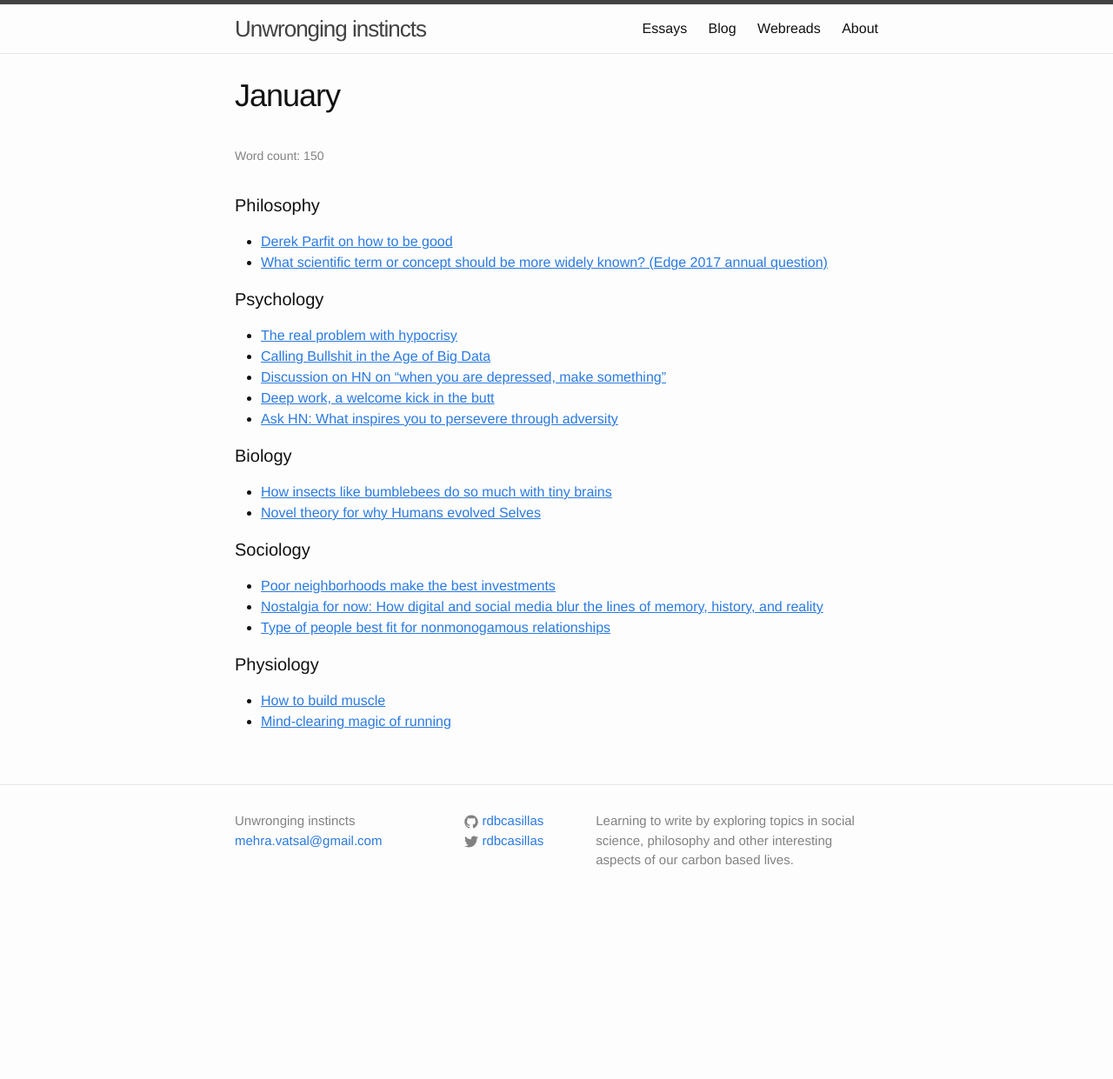
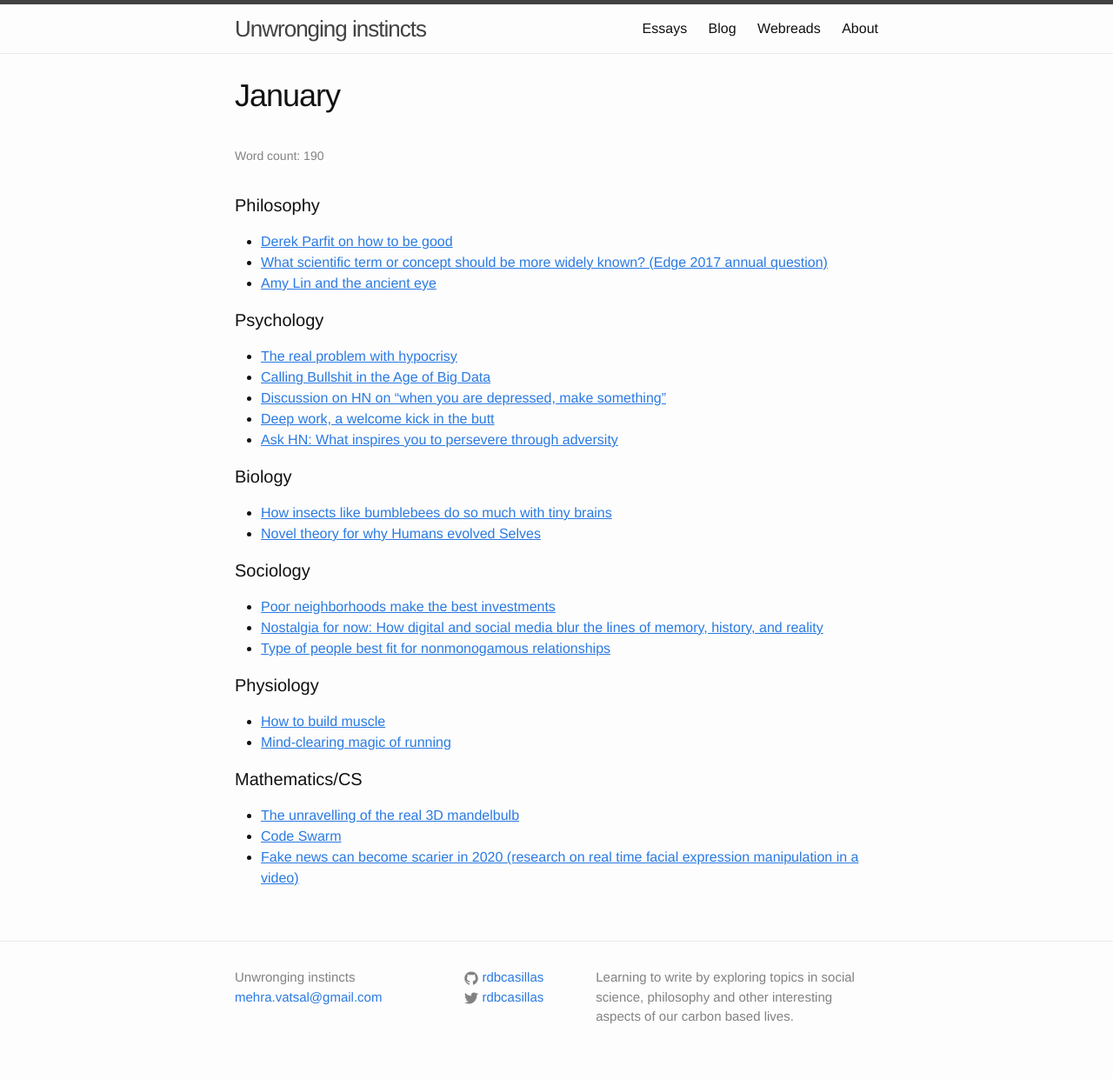
Before and after one commit to rdbcasillas/rdbcasillas.github.io, a Jekyll site: the page built from _posts/2017reads/2017-01-07-January.md, in a window 1280 px wide. Shown: the whole page at 87% size. Built offline with Jekyll 4.4.1, drawn with Linux system fonts in a browser that asks for light colours; before the commit the page ends 1061 px from its top, so only the background shows below that.

Commit message:
final links for January

```diff
--- a/_posts/2017reads/2017-01-07-January.md
+++ b/_posts/2017reads/2017-01-07-January.md
@@ -8,6 +8,7 @@ categories: 2017reads
 #### Philosophy
 * [Derek Parfit on how to be good](http://www.newyorker.com/magazine/2011/09/05/how-to-be-good)
 * [What scientific term or concept should be more widely known? (Edge 2017 annual question)](https://www.edge.org/responses/what-scientific-term-or%C2%A0concept-ought-to-be-more-widely-known)
+* [Amy Lin and the ancient eye](http://www.ribbonfarm.com/2010/03/23/amy-lin-and-the-ancient-eye/)
 
 #### Psychology
 * [The real problem with hypocrisy](https://www.nytimes.com/2017/01/13/opinion/sunday/the-real-problem-with-hypocrisy.html)
@@ -28,3 +29,8 @@ categories: 2017reads
 #### Physiology
 * [How to build muscle](https://www.julian.com/learn/muscle/intro)
 * [Mind-clearing magic of running](http://nymag.com/scienceofus/2016/04/how-neuroscientists-explain-the-mind-clearing-magic-of-running.html)
+
+#### Mathematics/CS
+* [The unravelling of the real 3D mandelbulb](http://www.skytopia.com/project/fractal/mandelbulb.html)
+* [Code Swarm](http://vis.cs.ucdavis.edu/~ogawa/codeswarm/)
+* [Fake news can become scarier in 2020 (research on real time facial expression manipulation in a video)](http://www.vanityfair.com/news/2017/01/fake-news-technology)
```
